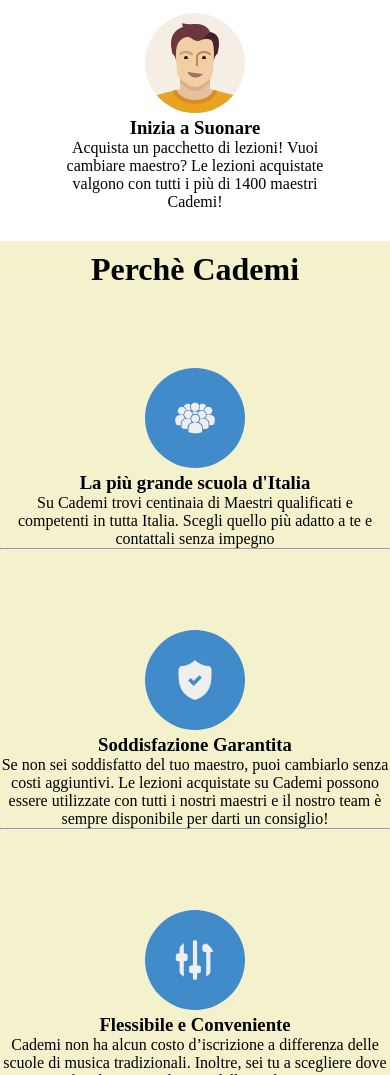
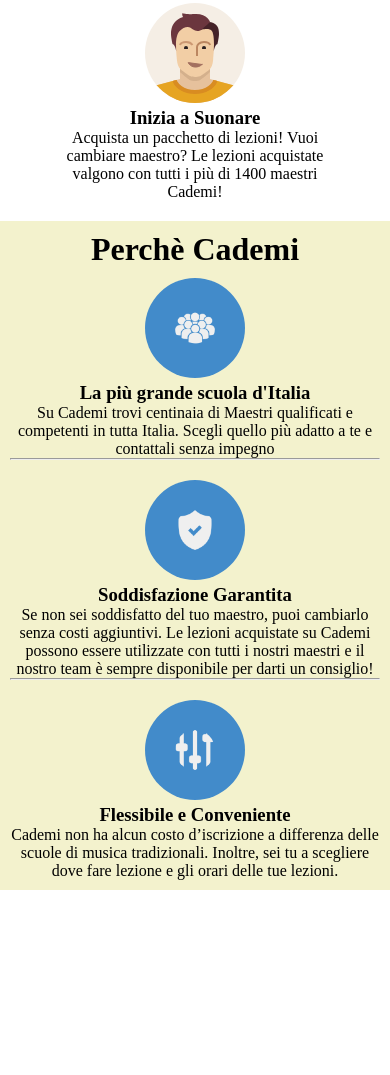
Before and after one commit to marcocor25/html-css-resp-wannabe, a plain HTML site: page index.html in a window 390 px wide. Shown: the part 925-2000 px from the top of the page. After the commit the page ends 1815 px from the top, so only its background shows below. Drawn offline with Linux system fonts and the light colour scheme.

Commit message:
Completata viewport per smartphone!

```diff
--- a/app.css
+++ b/app.css
@@ -1,4 +1,4 @@
-/* PROVA */
+/* SMARTPHONE */
 
 @media screen and (max-width: 480px) {
     * {
@@ -10,14 +10,14 @@
     .row {
       width: 100%;
       margin-top: 0;
-      padding: 10px 0;
+      padding-top: 10px;
       background: #F3F2CD;
     }
 
     #lezioni .row>.left, #lezioni .row>.right {
         width: 100%;
+        padding: 10px 5px;
         float: none;
-        padding: 10px 5px;
     }
 
     #steps .row>.left, #steps .row>.central, #steps .row>.right {
@@ -30,6 +30,12 @@
         background: white
     }
 
+    #why .row>.first, #why .row>.second, #why .row>.third {
+        width: 100%;
+        margin-top: 0;
+        padding: 10px 10px;
+    }
+
     img {
         height: 100px
     }
```
Also changed, not shown: style.css (line endings or trailing spaces).
